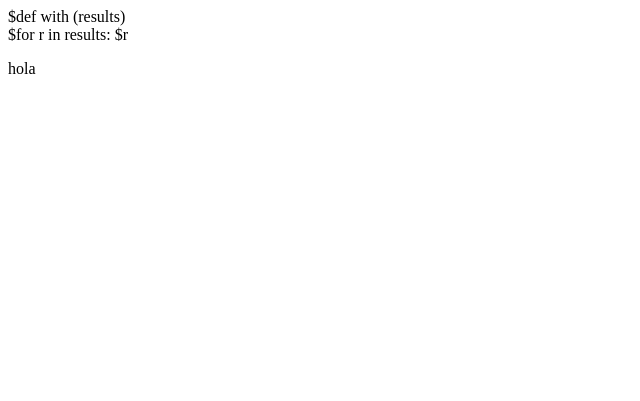
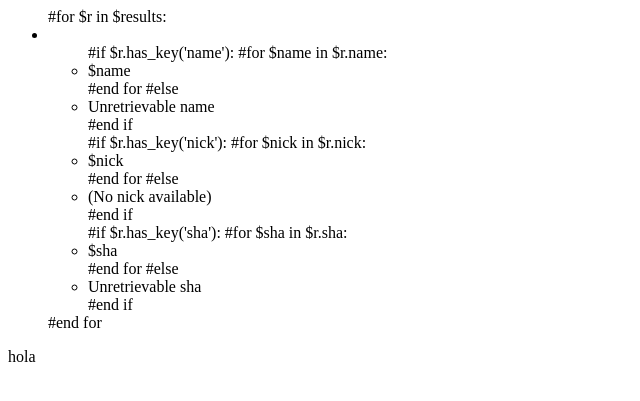
Before and after one commit to BackupTheBerlios/futil-svn, a Python web app: template trunk/webclient/templates/results.html in a window 1280 px wide. Shown: the top 401 px of the page, without its empty margins (0-640 px from the left). Run offline with Jinja, Linux system fonts and the light colour scheme; the template is opened without the code that fills it, so the values that code supplies are empty.

Commit message:
Using cheetah as template render engine

```diff
--- a/trunk/webclient/templates/results.html
+++ b/trunk/webclient/templates/results.html
@@ -1,12 +1,46 @@
-$def with (results)
 <html>
  <head>
  <title>Full metal FOAF</title>
  </head>
  <body>
   <div id="results">
-    $for r in results: $r
+  <ul>
+    #for $r in $results:
+      <li> <!-- person -->
+        <ul>
+	#if $r.has_key('name'):
+	   #for $name in $r.name:
+           <li>$name</li>
+	   #end for
+	#else
+	  <li>Unretrievable name</li>
+	#end if
+        </ul>
+
+	<ul>
+	#if $r.has_key('nick'):
+	   #for $nick in $r.nick:
+	   <li>$nick</li> <!-- nick -->
+	   #end for
+	#else
+	  <li>(No nick available)</li>
+	#end if
+	</ul>
+
+
+	<ul>
+	#if $r.has_key('sha'):
+	   #for $sha in $r.sha:
+	   <li>$sha</li> <!-- sha -->
+	   #end for
+	#else
+	  <li>Unretrievable sha</li>
+	#end if
+	</ul>
+      </li>
+    #end for
+  </ul>
   </div>
-<p>hola</p>
+ <p>hola</p>
  </body>
 </html>
```
Also changed, not shown: trunk/webclient/futil-web.py (+5 -5 lines).
